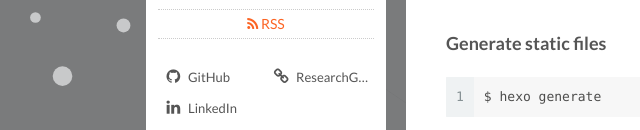
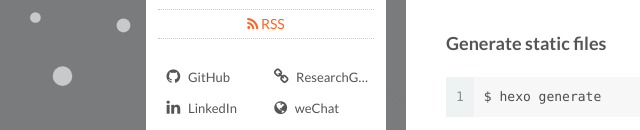
Before and after one commit to leonph/Shi-Feng.github.io, a plain HTML site: page 2017/05/14/hello-world/index.html in a window 1280 px wide. Both pictures are taken after a click on the item "Overview". Shown: the part 670-800 px from the top of the page, 14-654 px from the left. Drawn offline with Linux system fonts and the light colour scheme; some packages are replaced by stand-ins of ours; animation ran at ten frames a second; a script that the page names is missing.

Commit message:
Site updated: 2017-05-14 22:37:09

```diff
--- a/2017/05/14/hello-world/index.html
+++ b/2017/05/14/hello-world/index.html
@@ -579,6 +579,15 @@
                     <i class="fa fa-fw fa-linkedin"></i>
 
                   LinkedIn
+                </a>
+              </span>
+
+              <span class="links-of-author-item">
+                <a href="/weChat" target="_blank" title="weChat">
+
+                    <i class="fa fa-fw fa-globe"></i>
+
+                  weChat
                 </a>
               </span>
 
```
Also changed, not shown: about/index.html (+9 -0 lines), archives/2017/05/index.html (+9 -0 lines), archives/2017/index.html (+9 -0 lines), archives/index.html (+9 -0 lines), categories/index.html (+9 -0 lines), index.html (+9 -0 lines), tags/index.html (+9 -0 lines), uploads/wechat-qcode.jpg.jpg (renamed from uploads/wechat-qcode.jpg), weChat/wechat-qcode.jpg (added).
